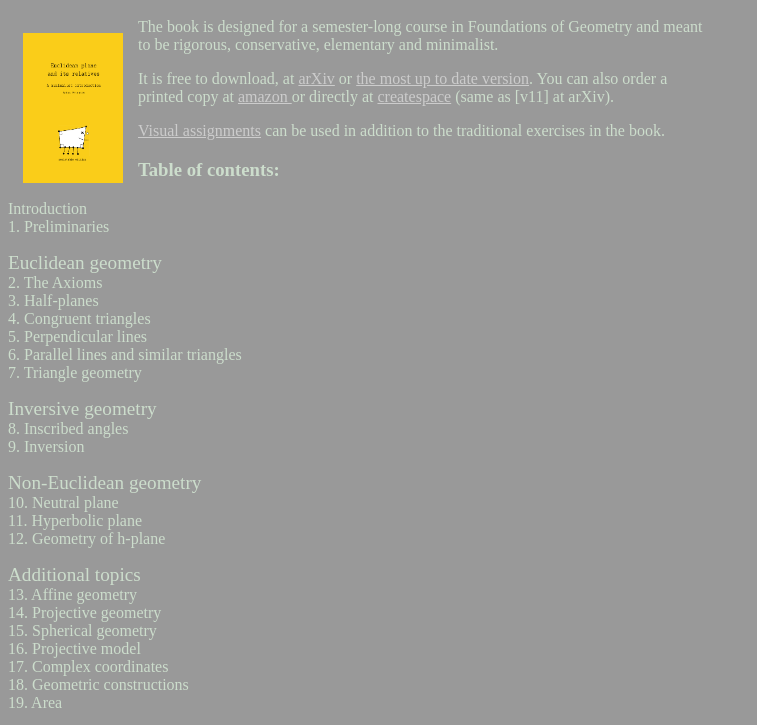
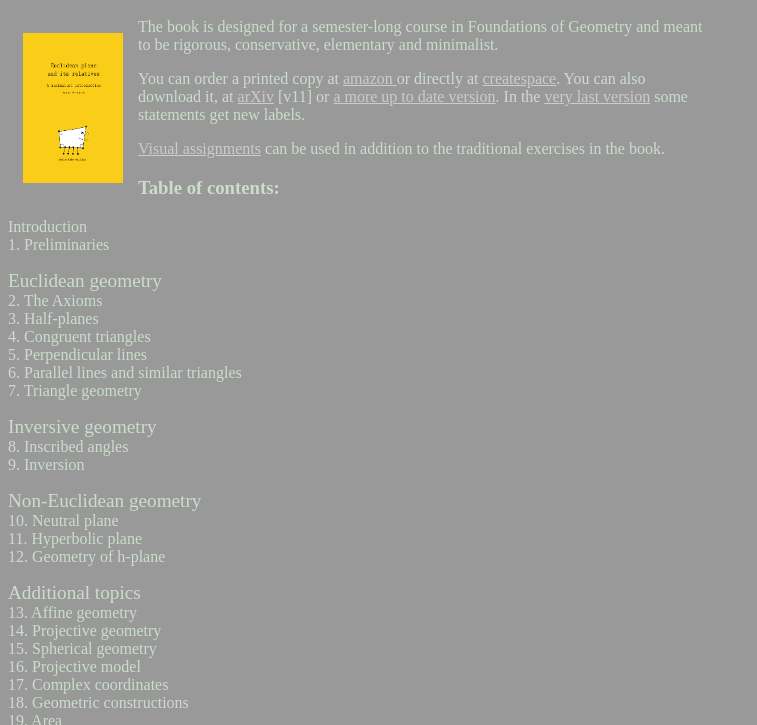
Before and after one commit to anton-petrunin/birkhoff, a plain HTML site: page index.html in a window 1280 px wide. Shown: the part 48-773 px from the top of the page, without its empty margins (0-757 px from the left). Drawn offline with Linux system fonts and the light colour scheme.

Commit message:
+supernew

```diff
--- a/index.html
+++ b/index.html
@@ -14,14 +14,15 @@ The book is designed for a semester-long course in Foundations of Geometry and m
 </p>
 
 <p style="width: 700px;">
-It is free to  download, at <a  href="http://arxiv.org/abs/1302.1630">arXiv</a>
-or <A href="all-lectures.pdf">the most up to date version</A>.
-You can also order a printed copy
+You can order a printed copy
 at
 <a href="https://www.amazon.com/dp/1974214168/" >amazon
 </a>
 or directly at
-<a  href="https://www.createspace.com/7424835"> createspace</a> (same as [v11] at arXiv).
+<a  href="https://www.createspace.com/7424835"> createspace</a>.
+You can also  download it, at <a  href="http://arxiv.org/abs/1302.1630">arXiv</a>  [v11]
+or <A href="all-lectures.pdf">a more up to date version</A>.
+In the <A href="new/all-lectures.pdf">very last version</A> some statements get new labels.
 </p>
 
 <p style="width: 700px;"><A href="car/index.html">Visual assignments</A>
```
Also changed, not shown: 1 other file.
